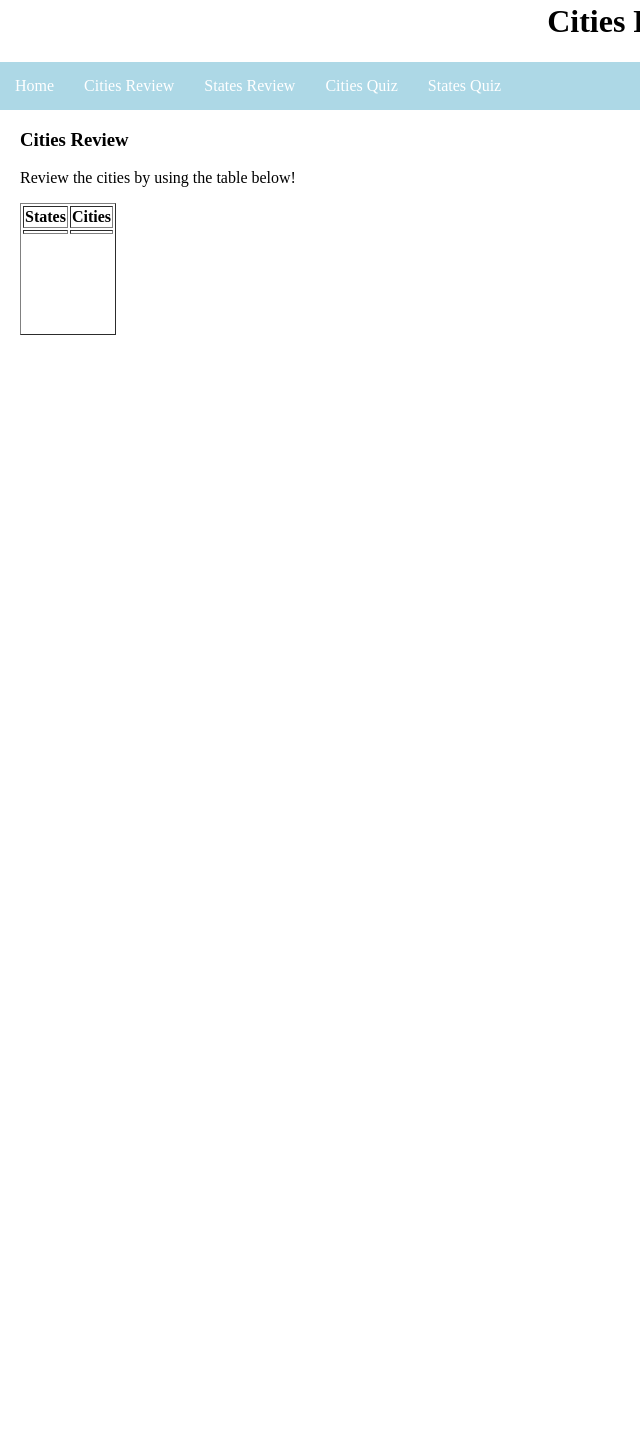
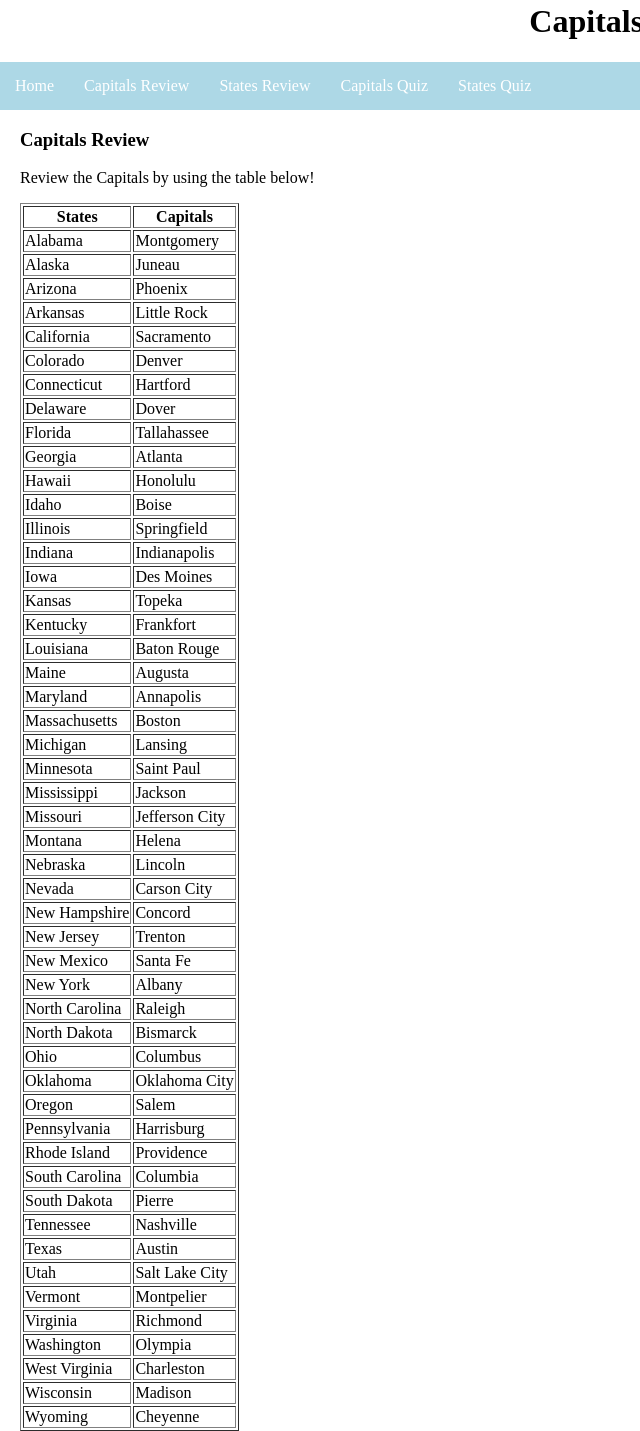
Before and after one commit to Sanjitha-Manivelan/website3, a plain HTML site: page cities.html in a window 1280 px wide. Shown: the part 18-1449 px from the top of the page, without its empty margins (0-640 px from the left). Before the commit the page ends 800 px from the top, so only its background shows below. Drawn offline with Linux system fonts and the light colour scheme.

Commit message:
finished cities review and working of cities quiz

```diff
--- a/cities.html
+++ b/cities.html
@@ -8,77 +8,224 @@
         <link rel="stylesheet" href="navbar.css">
     </head>
     <body>
-        <h1>Cities Review</h1>
+        <h1>Capitals Review</h1>
         <nav class="navbar">
             <ul>
                 <li><a href="home.html">Home</a></li>
-                <li><a href="cities.html">Cities Review</a></li>
+                <li><a href="cities.html">Capitals Review</a></li>
                 <li><a href="states.html">States Review</a></li>
-                <li><a href="citiesQuiz.html">Cities Quiz</a></li>
+                <li><a href="citiesQuiz.html">Capitals Quiz</a></li>
                 <li><a href="statesQuiz.html">States Quiz</a></li>
             </ul>
         </nav>
         <main>
-            <h3>Cities Review</h3>
-            <p>Review the cities by using the table below!</p>
+            <h3>Capitals Review</h3>
+            <p>Review the Capitals by using the table below!</p>
             <table border="1">
                 <tr>
                     <th>States</th>
-                    <th>Cities</th>
+                    <th>Capitals</th>
                 </tr>
                 <tr>
-                    <td></td>
-                    <td></td>
+                    <td>Alabama</td>
+                    <td>Montgomery</td>
                 </tr>
-                <tr></tr>
-                <tr></tr>
-                <tr></tr>
-                <tr></tr>
-                <tr></tr>
-                <tr></tr>
-                <tr></tr>
-                <tr></tr>
-                <tr></tr>
-                <tr></tr>
-                <tr></tr>
-                <tr></tr>
-                <tr></tr>
-                <tr></tr>
-                <tr></tr>
-                <tr></tr>
-                <tr></tr>
-                <tr></tr>
-                <tr></tr>
-                <tr></tr>
-                <tr></tr>
-                <tr></tr>
-                <tr></tr>
-                <tr></tr>
-                <tr></tr>
-                <tr></tr>
-                <tr></tr>
-                <tr></tr>
-                <tr></tr>
-                <tr></tr>
-                <tr></tr>
-                <tr></tr>
-                <tr></tr>
-                <tr></tr>
-                <tr></tr>
-                <tr></tr>
-                <tr></tr>
-                <tr></tr>
-                <tr></tr>
-                <tr></tr>
-                <tr></tr>
-                <tr></tr>
-                <tr></tr>
-                <tr></tr>
-                <tr></tr>
-                <tr></tr>
-                <tr></tr>
-                <tr></tr>
-                <tr></tr>
+                <tr>
+                    <td>Alaska</td>
+                    <td>Juneau</td>
+                </tr>
+                <tr>
+                    <td>Arizona</td>
+                    <td>Phoenix</td>
+                </tr>
+                <tr>
+                    <td>Arkansas</td>
+                    <td>Little Rock</td>
+                </tr>
+                <tr>
+                    <td>California</td>
+                    <td>Sacramento</td>
+                </tr>
+                <tr>
+                    <td>Colorado</td>
+                    <td>Denver</td>
+                </tr>
+                <tr>
+                    <td>Connecticut</td>
+                    <td>Hartford</td>
+                </tr>
+                <tr>
+                    <td>Delaware</td>
+                    <td>Dover</td>
+                </tr>
+                <tr>
+                    <td>Florida</td>
+                    <td>Tallahassee</td>
+                </tr>
+                <tr>
+                    <td>Georgia</td>
+                    <td>Atlanta</td>
+                </tr>
+                <tr>
+                    <td>Hawaii</td>
+                    <td>Honolulu</td>
+                </tr>
+                <tr>
+                    <td>Idaho</td>
+                    <td>Boise</td>
+                </tr>
+                <tr>
+                    <td>Illinois</td>
+                    <td>Springfield</td>
+                </tr>
+                <tr>
+                    <td>Indiana</td>
+                    <td>Indianapolis</td>
+                </tr>
+                <tr>
+                    <td>Iowa</td>
+                    <td>Des Moines</td>
+                </tr>
+                <tr>
+                    <td>Kansas</td>
+                    <td>Topeka</td>
+                </tr>
+                <tr>
+                    <td>Kentucky</td>
+                    <td>Frankfort</td>
+                </tr>
+                <tr>
+                    <td>Louisiana</td>
+                    <td>Baton Rouge</td>
+                </tr>
+                <tr>
+                    <td>Maine</td>
+                    <td>Augusta</td>
+                </tr>
+                <tr>
+                    <td>Maryland</td>
+                    <td>Annapolis</td>
+                </tr>
+                <tr>
+                    <td>Massachusetts</td>
+                    <td>Boston</td>
+                </tr>
+                <tr>
+                    <td>Michigan</td>
+                    <td>Lansing</td>
+                </tr>
+                <tr>
+                    <td>Minnesota</td>
+                    <td>Saint Paul</td>
+                </tr>
+                <tr>
+                    <td>Mississippi</td>
+                    <td>Jackson</td>
+                </tr>
+                <tr>
+                    <td>Missouri</td>
+                    <td>Jefferson City</td>
+                </tr>
+                <tr>
+                    <td>Montana</td>
+                    <td>Helena</td>
+                </tr>
+                <tr>
+                    <td>Nebraska</td>
+                    <td>Lincoln</td>
+                </tr>
+                <tr>
+                    <td>Nevada</td>
+                    <td>Carson City</td>
+                </tr>
+                <tr>
+                    <td>New Hampshire</td>
+                    <td>Concord</td>
+                </tr>
+                <tr>
+                    <td>New Jersey</td>
+                    <td>Trenton</td>
+                </tr>
+                <tr>
+                    <td>New Mexico</td>
+                    <td>Santa Fe</td>
+                </tr>
+                <tr>
+                    <td>New York</td>
+                    <td>Albany</td>
+                </tr>
+                <tr>
+                    <td>North Carolina</td>
+                    <td>Raleigh</td>
+                </tr>
+                <tr>
+                    <td>North Dakota</td>
+                    <td>Bismarck</td>
+                </tr>
+                <tr>
+                    <td>Ohio</td>
+                    <td>Columbus</td>
+                </tr>
+                <tr>
+                    <td>Oklahoma</td>
+                    <td>Oklahoma City</td>
+                </tr>
+                <tr>
+                    <td>Oregon</td>
+                    <td>Salem</td>
+                </tr>
+                <tr>
+                    <td>Pennsylvania</td>
+                    <td>Harrisburg</td>
+                </tr>
+                <tr>
+                    <td>Rhode Island</td>
+                    <td>Providence</td>
+                </tr>
+                <tr>
+                    <td>South Carolina</td>
+                    <td>Columbia</td>
+                </tr>
+                <tr>
+                    <td>South Dakota</td>
+                    <td>Pierre</td>
+                </tr>
+                <tr>
+                    <td>Tennessee</td>
+                    <td>Nashville</td>
+                </tr>
+                <tr>
+                    <td>Texas</td>
+                    <td>Austin</td>
+                </tr>
+                <tr>
+                    <td>Utah</td>
+                    <td>Salt Lake City</td>
+                </tr>
+                <tr>
+                    <td>Vermont</td>
+                    <td>Montpelier</td>
+                </tr>
+                <tr>
+                    <td>Virginia</td>
+                    <td>Richmond</td>
+                </tr>
+                <tr>
+                    <td>Washington</td>
+                    <td>Olympia</td>
+                </tr>
+                <tr>
+                    <td>West Virginia</td>
+                    <td>Charleston</td>
+                </tr>
+                <tr>
+                    <td>Wisconsin</td>
+                    <td>Madison</td>
+                </tr>
+                <tr>
+                    <td>Wyoming</td>
+                    <td>Cheyenne</td>
+                </tr>
             </table>
         </main>
     </body>
```
Also changed, not shown: citiesQuiz.html (+5 -5 lines), home.html (+3 -3 lines), states.html (+2 -2 lines), statesQuiz.html (+2 -2 lines).
